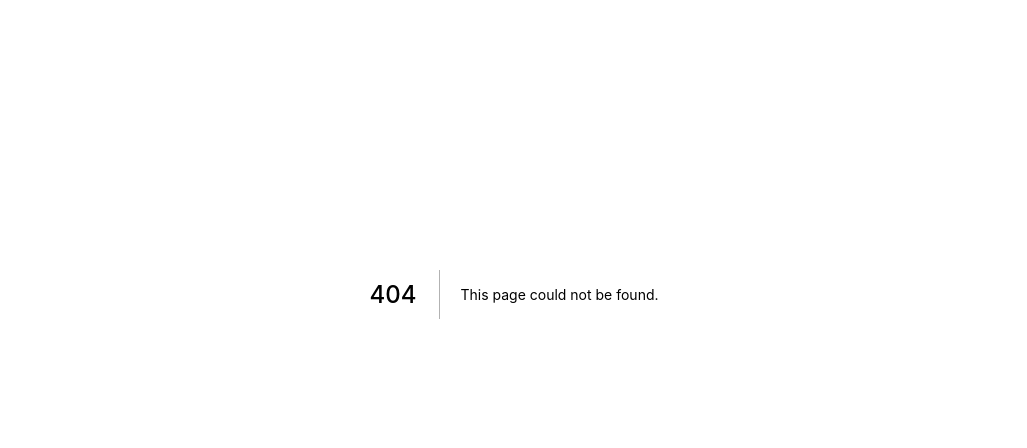
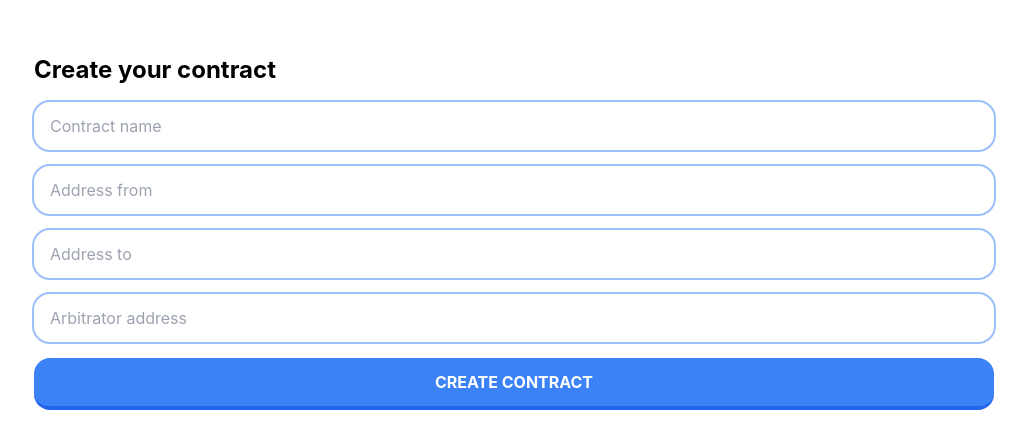
Before and after one commit to dominiclet/Escrow, a Next.js app in the folder frontend/: page /create in a window 1280 px wide. Before the commit this address had no page. Shown: the part 106-554 px from the top of the page, without its empty margins (126-1153 px from the left). Built offline with nearby package versions, Linux system fonts and the light colour scheme; what @3rdweb/hooks would draw is missing.

Commit message:
add create contract page

```diff
--- a/frontend/components/Dashboard.tsx
+++ b/frontend/components/Dashboard.tsx
@@ -3,6 +3,7 @@ import {useEffect, useState} from 'react';
 import Table from './Table';
 import { apiRoot } from '../config';
 import { Account, Contract, ContractState } from '../interfaces/DashboardDetails';
+import { useRouter } from 'next/router';
 
 ////////////////////// test data ///////////////////////
 
@@ -12,7 +13,7 @@ var Richardt: Account = {
 }
 
 var John: Account = {
-    walletId: "0x0fB0A65ca2c3f9B35d6803cFf13C01B7624439d7",
+    walletId: "0x0fb0a65ca2c3f9b35d6803cff13c01b7624439d7",
     username: "John"
 }
 var Jayesh: Account = {
@@ -38,18 +39,16 @@ interface Props {
 }
 
 const Dashboard = (props: Props) => {
+    const router = useRouter();
+
     // get payer contracts
     const [payerDataLoaded, setPayerDataLoaded] = useState<boolean>();
     const [payerContractData, setPayerContractData] = useState<Array<Contract>>();
     useEffect(() => {
-        axios.get(`${apiRoot}/contract/payer/${currentUser.walletId}`, {})
+        axios.get(`${apiRoot}/contract/payer/${props.walletId}`, {})
         .then(res => {
             setPayerContractData(res.data);
             setPayerDataLoaded(true);
-            console.log(res.data);
-            console.log(currentUser.walletId);
-            console.log(props.walletId);
-            console.log(props.walletId === currentUser.walletId);
         })
     }, [])
 
@@ -68,7 +67,7 @@ const Dashboard = (props: Props) => {
     const [userLoaded, setUserLoaded] = useState<boolean>();
     const [user, setUser] = useState<Account>();
     useEffect(() => {
-        axios.get(`${apiRoot}/account/${currentUser.walletId}`, {})
+        axios.get(`${apiRoot}/account/${props.walletId}`, {})
         .then(res => {
             setUser(res.data);
             setUserLoaded(true);
@@ -78,8 +77,9 @@ const Dashboard = (props: Props) => {
     // logout button function
 
     // create a new contract button function
-
-    // view contract button function
+    const createContract = () => {
+        router.push("/create");
+    }
 
     return (
         (payeeDataLoaded && payerDataLoaded && userLoaded ?
@@ -105,6 +105,7 @@ const Dashboard = (props: Props) => {
                         <button
                             className="self-center text-white bg-gray hover:bg-black
                             rounded-full px-4 py-4 text-sm"
+                            onClick={createContract}
                             >
                             CREATE A NEW CONTRACT
                         </button>
--- a/frontend/components/Table.tsx
+++ b/frontend/components/Table.tsx
@@ -1,5 +1,5 @@
-import { userInfo } from "os";
 import { Account, Contract, ContractState } from "../interfaces/DashboardDetails";
+import {useRouter} from 'next/router';
 
 interface Props {
     role: string;
@@ -22,7 +22,7 @@ const contractStateDisplay = (state: ContractState): string => {
 
 const Table = (props: Props) => {
 
-    // add view button function
+    // view button function
 
     // filter contracts depending on whether table is to show user as payer or payee
     /*
--- /dev/null
+++ b/frontend/pages/create/index.tsx
@@ -0,0 +1,105 @@
+import { useEffect, useState } from "react";
+import { EthProvider } from "../../interfaces/EthProvider";
+import axios from "axios";
+import ConfirmTransactionModal, { UpdateContractBackendParams } from "../../components/ConfirmTransactionPopup/ConfirmTransactionModal";
+import { useRef } from "react";
+import { createContractApi } from "../../lib/contract-api";
+import { apiRoot } from "../../config";
+
+const Create = () => {
+
+  const [ethProvider, setEthProvider] = useState<EthProvider|null>();
+  const [modalIsOpen, setModalIsOpen] = useState<boolean>(false);
+  const createContractParams = useRef<UpdateContractBackendParams>();
+  const transaction = useRef<string|null>();
+
+  useEffect(() => {
+    const ethProv = (window as any).ethereum as EthProvider;
+    setEthProvider(ethProv);
+  }, []);
+
+  const createContract = async() => {
+    const payload = {
+      deployAddress: ethProvider.selectedAddress,
+      fromAddress: (document.getElementById("from") as HTMLInputElement).value,
+      toAddress: (document.getElementById("to") as HTMLInputElement).value,
+      arbitrator: (document.getElementById("arbitrator") as HTMLInputElement).value,
+    };
+
+    // create contract on blockchain
+    const res = await axios.post(`${apiRoot}/blockchain/create`, payload);
+    const tx = res.data;
+    const txHash = await ethProvider.request({
+      method: "eth_sendTransaction",
+      params: [tx],
+    });
+
+    // pass variable inputs to child modal
+    transaction.current = txHash;
+    createContractParams.current = {
+      fromAddress: (document.getElementById("from") as HTMLInputElement).value,
+      toAddress: (document.getElementById("to") as HTMLInputElement).value,
+      contractName: (document.getElementById("name") as HTMLInputElement).value,
+    }
+    popup();
+  }
+
+  const popup = () => {
+    setModalIsOpen(true);
+  }
+
+  return (
+    <div className="m-20 p-20 space-y-4">
+      <header className="mb-3 text-2xl font-bold">Create your contract</header>
+      <div className="w-full rounded-2xl bg-gray-50 px-4 ring-2 ring-gray-200">
+        <input
+          id="name"
+          type="text"
+          placeholder="Contract name"
+          className="my-3 w-full border-none bg-transparent outline-none focus:outline-none"
+        />
+      </div>
+      <div className="w-full rounded-2xl bg-gray-50 px-4 ring-2 ring-gray-200">
+        <input
+          id="from"
+          type="text"
+          placeholder="Address from"
+          className="my-3 w-full border-none bg-transparent outline-none focus:outline-none"
+        />
+      </div>
+      <div className="w-full rounded-2xl bg-gray-50 px-4 ring-2 ring-gray-200">
+        <input
+          id="to"
+          type="text"
+          placeholder="Address to"
+          className="my-3 w-full border-none bg-transparent outline-none focus:outline-none"
+        />
+      </div>
+      <div className="w-full rounded-2xl bg-gray-50 px-4 ring-2 ring-gray-200">
+        <input
+          id="arbitrator"
+          type="text"
+          placeholder="Arbitrator address"
+          className="my-3 w-full border-none bg-transparent outline-none focus:outline-none"
+        />
+      </div>
+      <button
+        className="w-full rounded-2xl border-b-4 border-b-blue-600 bg-blue-500 py-3 font-bold text-white
+          hover:bg-blue-400 active:translate-y-[0.125rem] active:border-b-blue-400"
+        onClick={createContract}
+      >
+        CREATE CONTRACT
+      </button>
+      <ConfirmTransactionModal
+        contractBackendParams={createContractParams}
+        provider={ethProvider}
+        updateBackend={createContractApi}
+        txHash={transaction}
+        isOpen={modalIsOpen}
+        onRequestClose={() => {setModalIsOpen(false)}}
+      />
+    </div>
+  )
+}
+
+export default Create
--- a/frontend/pages/dashboard/index.tsx
+++ b/frontend/pages/dashboard/index.tsx
@@ -25,14 +25,12 @@ const Index = () => {
     return (
         (walletIdLoaded ?
             <div>
-                <Dashboard walletId={walletId}/>
-                <h1>{walletId}</h1>
+                <Dashboard walletId={walletId.toLowerCase()}/>
             </div>
 
             :
             <h1>Loading...</h1>
         )
-
     )
 }
 
```
